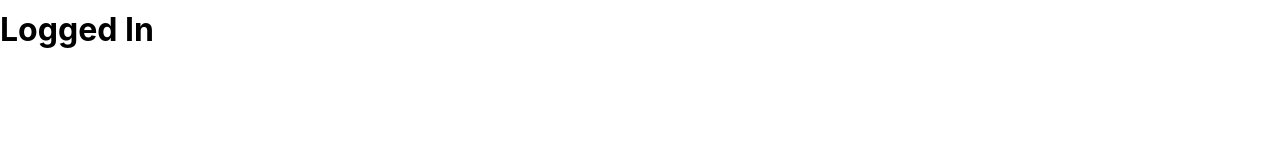
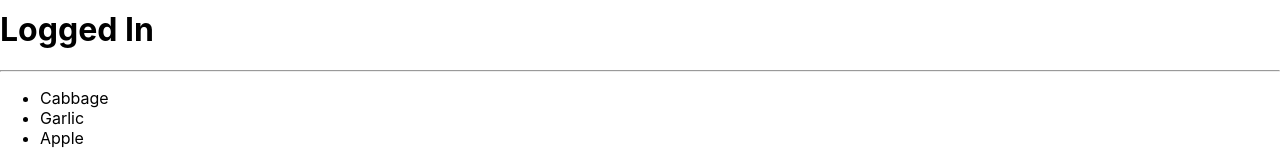
Before and after one commit to bugtonchanchai/react-js-dev01, a React (Create React App) app: page / in a window 1280 px wide. Shown: the part 694-855 px from the top of the page. Before the commit the page ends 800 px from the top, so only its background shows below. Built offline with nearby package versions, Linux system fonts and the light colour scheme.

Commit message:
Rendering lists

```diff
--- a/src/MyApp.jsx
+++ b/src/MyApp.jsx
@@ -1,7 +1,5 @@
 import React from "react";
 import img from "./img.jpg";
-
-let isLoggedIn = true;
 
 const user = {
   name: "Mark Zuckerberg",
@@ -9,6 +7,18 @@
     "https://upload.wikimedia.org/wikipedia/commons/1/18/Mark_Zuckerberg_F8_2019_Keynote_%2832830578717%29_%28cropped%29.jpg",
   imageSize: 200,
 };
+
+const isLoggedIn = true;
+
+const products = [
+  { title: "Cabbage", id: 1 },
+  { title: "Garlic", id: 2 },
+  { title: "Apple", id: 3 },
+];
+
+const listItems = products.map((product) => (
+  <li key={product.id}>{product.title}</li>
+));
 
 function MyButton() {
   return <button>I'm a button</button>;
@@ -46,6 +56,8 @@
       <hr />
       {isLoggedIn ? <h1>Logged In</h1> : <h1>Login form</h1>}
       {isLoggedIn && <h1>Logged In</h1>}
+      <hr />
+      <ul>{listItems}</ul>
     </>
   );
 };
```
